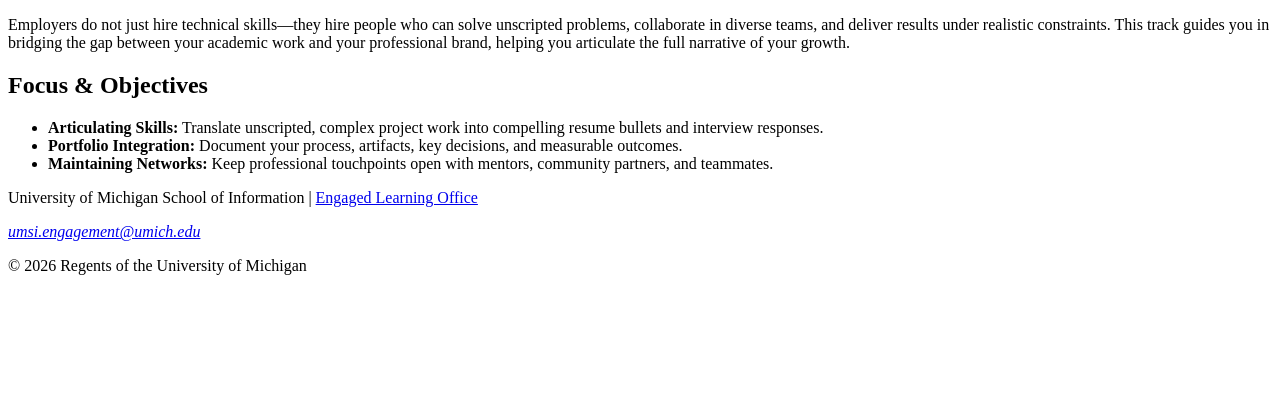
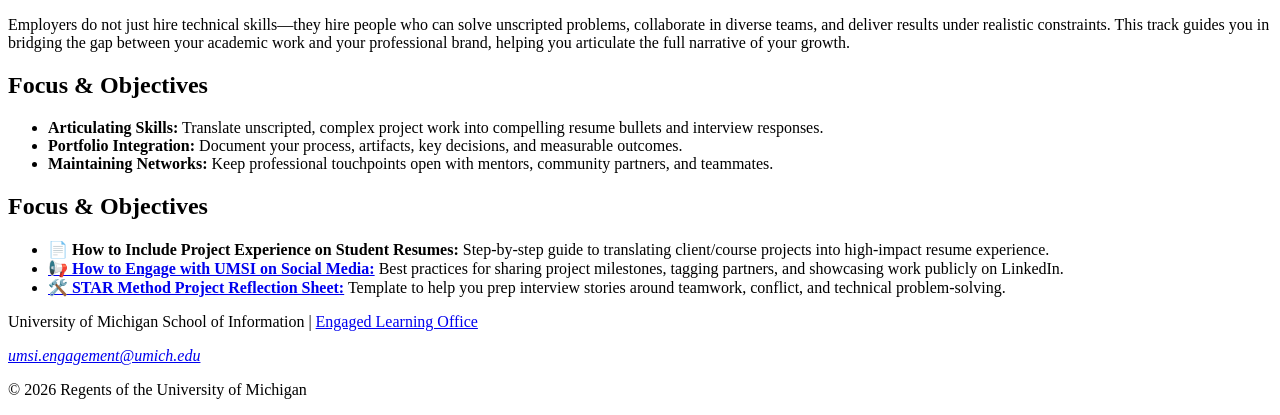
Before and after one commit to spochoa/client_project_f26, a plain HTML site: page ending.html in a window 1280 px wide. Shown: the part 1403-1818 px from the top of the page. Before the commit the page ends 1694 px from the top, so only its background shows below. Drawn offline with Linux system fonts and the light colour scheme.

Commit message:
Add files via upload

```diff
--- a/ending.html
+++ b/ending.html
@@ -27,6 +27,7 @@
             <h2>Completing, Reflecting, and Translating Your Impact</h2>
             <p> Close your project responsibly, evaluate your outcomes, and articulate your real-world experience for your future career.</p>
         </section>
+
 
         <section>
             <h2>The Power of Closing Well and Reflecting Deeply</h2>
@@ -95,6 +96,15 @@
       <li><strong>Maintaining Networks:</strong> Keep professional touchpoints open with mentors, community partners, and teammates.</li>
   </ul>
 </section>
+<section>
+    <h2>Focus & Objectives </h2>
+
+    <ul>
+        <li><strong><a heref="https://docs.google.com/document/d/1mjyX6jgqXFrY7SFYaA3J2cTh1ZnHH0FKF5aUKfXzXKo/edit?tab=t.0">📄 How to Include Project Experience on Student Resumes:</a></strong>  Step-by-step guide to translating client/course projects into high-impact resume experience.</li>
+        <li><strong><a href="📢 How to Engage with UMSI on Social Media:">📢 How to Engage with UMSI on Social Media:</a></strong> Best practices for sharing project milestones, tagging partners, and showcasing work publicly on LinkedIn.</li>
+        <li><strong><a href="https://careercenter.umich.edu/content/interviewing-resources">🛠️ STAR Method Project Reflection Sheet:</a></strong> Template to help you prep interview stories around teamwork, conflict, and technical problem-solving.</li>
+    </ul>
+</section>
 
         <!-- Content taken & modified from UMGPT with the prompt, "Write me a webpage of intro content to help meet the following requirements - this is for the home page": and then pasted in the client objectives & project requirements"
         UMGPT. (2026). UMGPT ( GPT-5.6 Sol September 7th version) [Large language model]. -->
```
